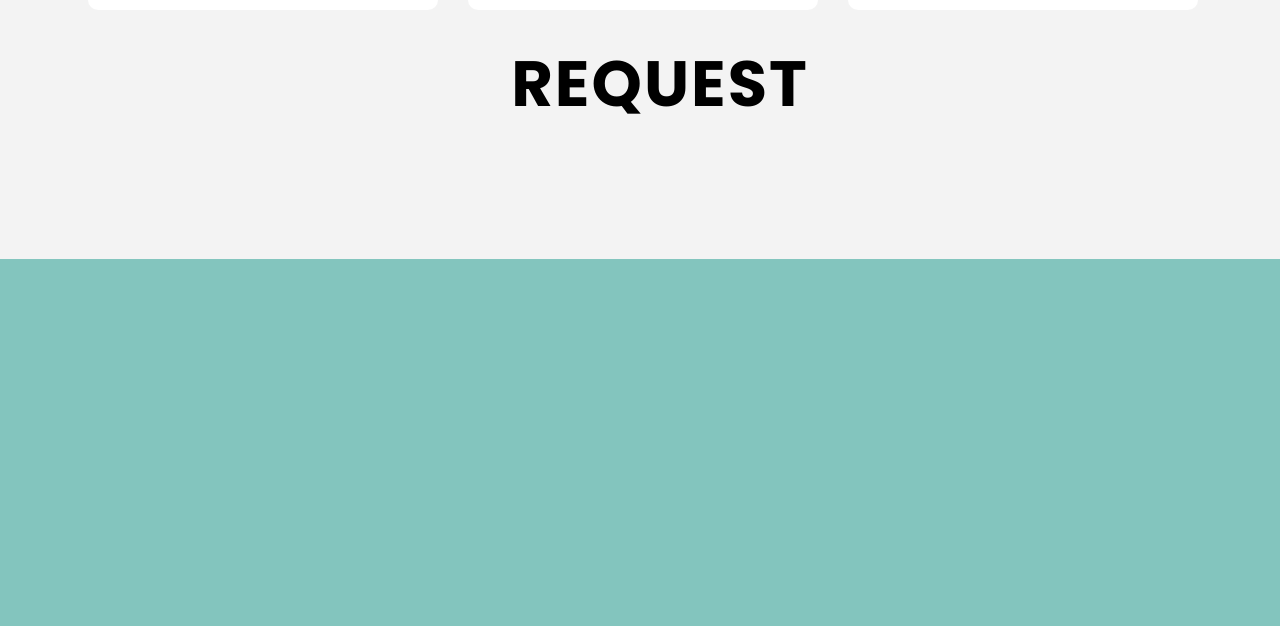
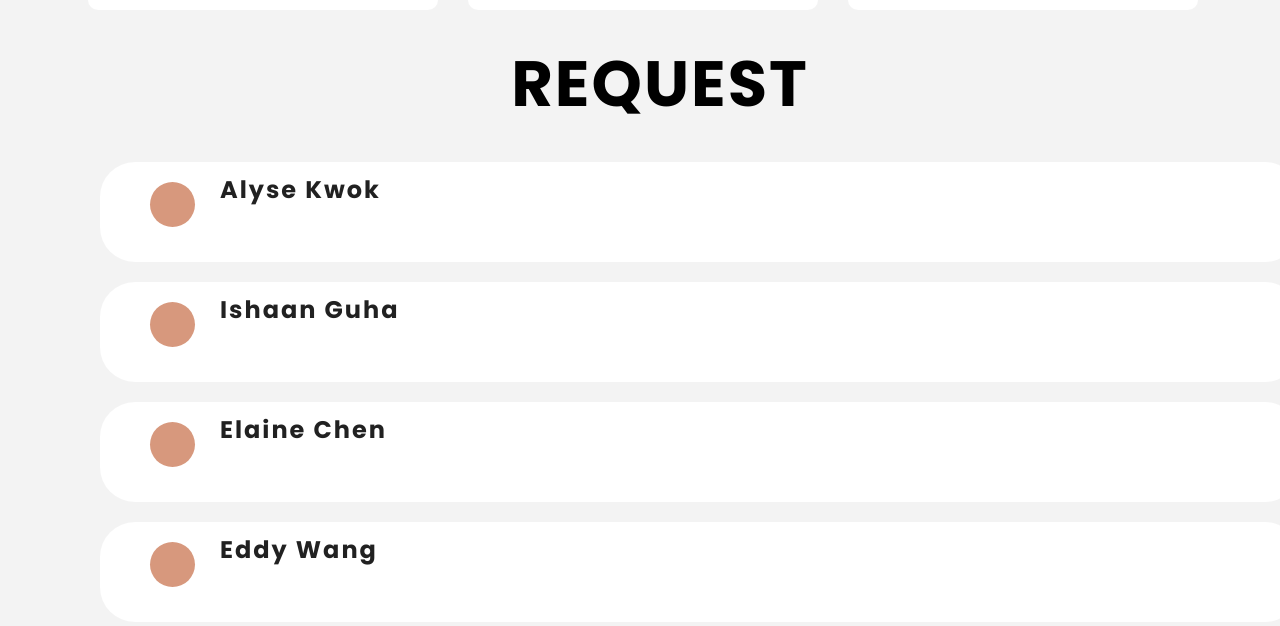
Before and after one commit to alysekwok/hackgt21, a React (Create React App) app in the folder client/: page /order in a window 1280 px wide. Shown: the part 872-1498 px from the top of the page. Before the commit the page ends 1131 px from the top, so only its background shows below. Built offline with nearby package versions, Linux system fonts and the light colour scheme.

Commit message:
actual final push

```diff
--- a/client/src/components/customers/Order.js
+++ b/client/src/components/customers/Order.js
@@ -16,9 +16,25 @@ const Order = () => {
             </div>
 
         <h1 class = "order-header">REQUEST</h1>
+        <div class = "rlist">
+        <div class = "requestEntry">
+            <div class = "rprofile-placeholder"></div>
+            <div><h5 class = "rname">Alyse Kwok</h5></div>
+            </div>
+            <div class = "requestEntry">
+            <div class = "rprofile-placeholder"></div>
+            <h5 class = "rname">Ishaan Guha</h5>
+                 </div>
+            <div class = "requestEntry">
+            <div class = "rprofile-placeholder"></div>
+            <h5 class = "rname">Elaine Chen</h5> </div>
 
+            <div class = "requestEntry">
+            <div class = "rprofile-placeholder"></div>
+            <h5 class = "rname">Eddy Wang</h5></div>
+         </div>
+         </div>
 
-        </div>
     )
 }
 export default Order;
--- a/client/src/components/customers/css/Order.css
+++ b/client/src/components/customers/css/Order.css
@@ -1,6 +1,6 @@
 .order-page {
     background-color:#F3F3F3;
-    height: 1000px;
+    height: 2000px;
     width: auto;
     padding-top: 70px;
     display: flex;
@@ -32,3 +32,40 @@
     margin-left: 5px;
     overflow: auto;
 }
+
+.rlist {
+    margin-top: 20px;
+    display: flex;
+    flex-direction: column;
+    margin-left: 100px;
+    row-gap: 20px;
+
+}
+
+.requestEntry {
+    background-color: white;
+    width: 1200px;
+    height: 100px;
+    border-radius: 35px;
+    display: flex;
+    flex-direction: row;
+
+}
+
+.rname {
+    margin-left:25px;
+    line-height: 1;
+    font-weight: bold;
+    letter-spacing: 2px;
+    font-family: 'Poppins', sans-serif;
+    font-size: 3vmin;
+}
+
+.rprofile-placeholder {
+    margin-top: 20px;
+    width: 45px;
+    height: 45px;
+    background: #D7987D;
+    margin-left: 50px;
+    border-radius: 35px;
+}
```
